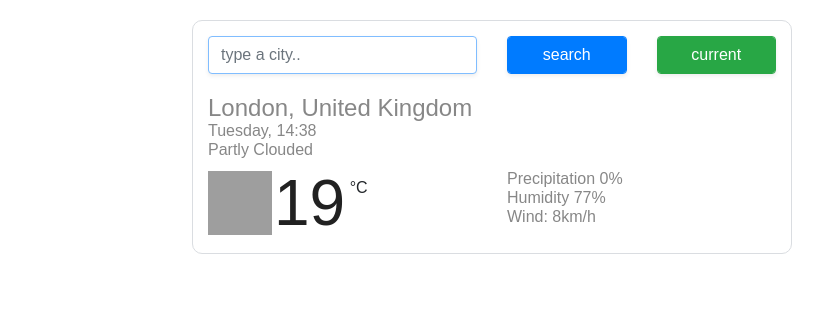
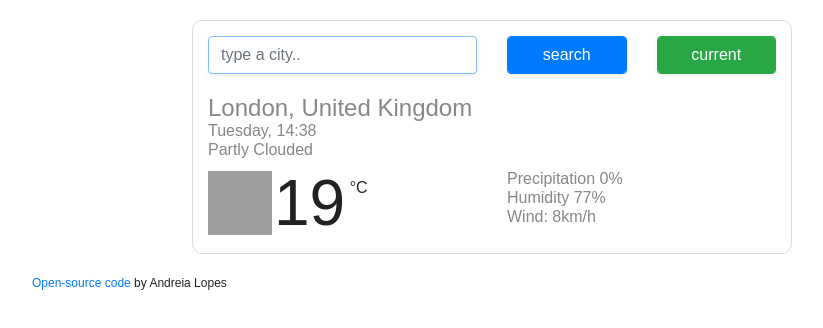
Before and after one commit to andreiacflopes/my-first-app, a website built with Parcel: page index.html in a window 1280 px wide. Shown: the whole page, without its empty margins (148-971 px from the left). Built offline with nearby package versions, Linux system fonts and the light colour scheme; no server answers; grey boxes are pictures that could not be loaded.

Commit message:
Added open-source link

```diff
--- a/index.html
+++ b/index.html
@@ -85,6 +85,10 @@
         </div>
       </div>
     </div>
+    <p class="git-link">
+      <a href="https://github.com/andreiacflopes/my-first-app">Open-source code </a>by Andreia Lopes
+    </p>
+
 
     <script>
       let now = new Date();
--- a/styles.css
+++ b/styles.css
@@ -53,3 +53,8 @@ li {
 .weather-search-form {
   margin-bottom: 20px;
 }
+
+.git-link {
+  font-size: 12px;
+  margin: 0 0 0 180px;
+}
```
